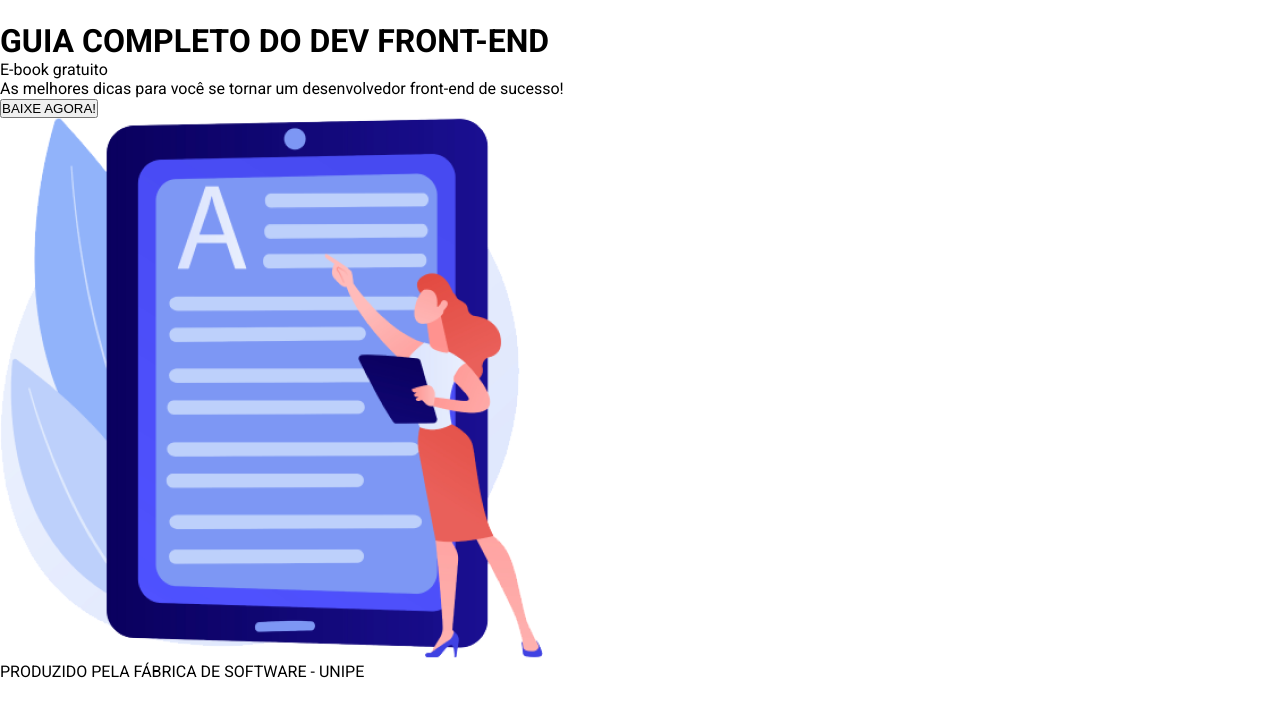
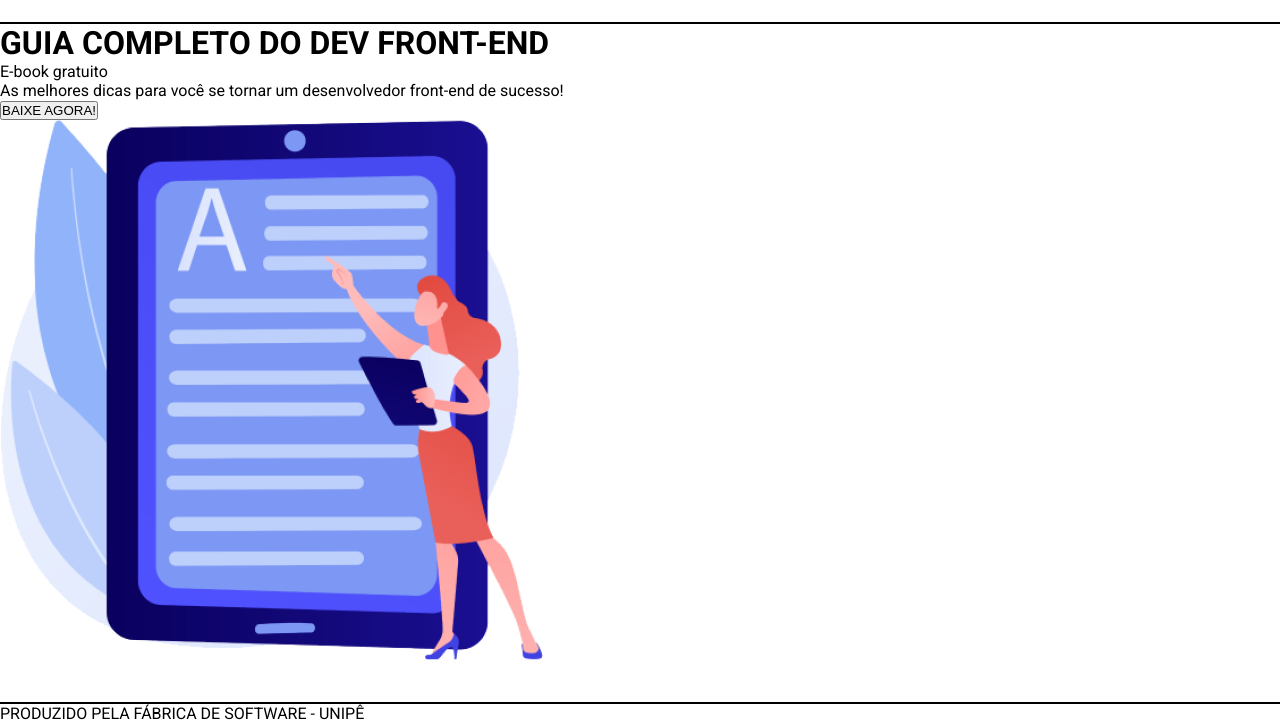
Before and after one commit to thdvclps/projeto_fabrica, a plain HTML site: page index.html in a window 1280 px wide. Shown: the part 88-811 px from the top of the page. Drawn offline with Linux system fonts and the light colour scheme.

Commit message:
Estrutura HTML

```diff
--- a/index.html
+++ b/index.html
@@ -16,19 +16,21 @@
         <a class="item-menu">Contato</a>
     </nav>
     </header>                       <!--cabeçalho-->
-
+    <hr color="black">
     <main class="area-principal">            <!--conteúdo principal-->
       <div class="conteudo-principal">
           <h1 class="titulo">GUIA COMPLETO DO DEV FRONT-END</h1>
           <P class="paragrafo">E-book gratuito</P>
-          <P class="paragrafo">As melhores dicas para você se tornar um desenvolvedor front-end de sucesso!</P>
+          <P class="paragrafo2">As melhores dicas para você se tornar um desenvolvedor front-end de sucesso!</P>
           <button class="botao">BAIXE AGORA!</button>
       </div>
       <img id="imagem"class="imagem" src="imagem.png">
-    </main>                        <!--conteúdo principal-->
-
+    </main>                       <!--conteúdo principal-->
+    <br>
+    <br>
+    <hr color="black">
     <footer class="rodape">     <!--rodapé-->
-        <p class="paragrafo-rodape">PRODUZIDO PELA FÁBRICA DE SOFTWARE - UNIPE</p>
+        <p class="paragrafo-rodape">PRODUZIDO PELA FÁBRICA DE SOFTWARE - UNIPÊ</p>
     </footer>                   <!--rodapé-->
 </body>
 </html>
```
